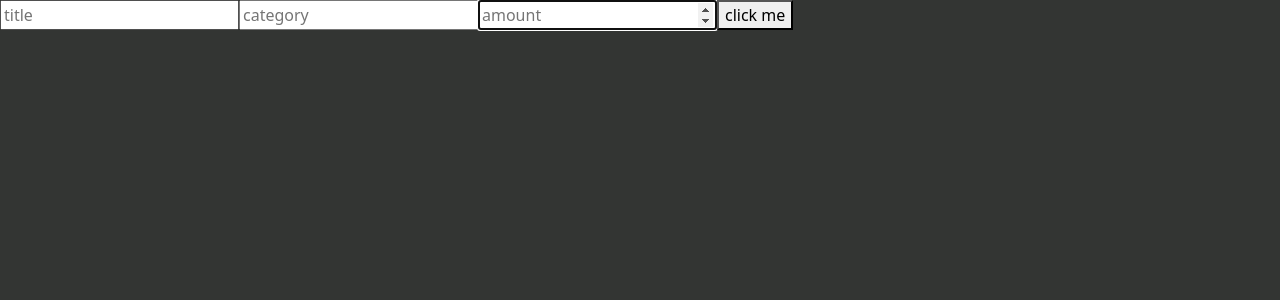
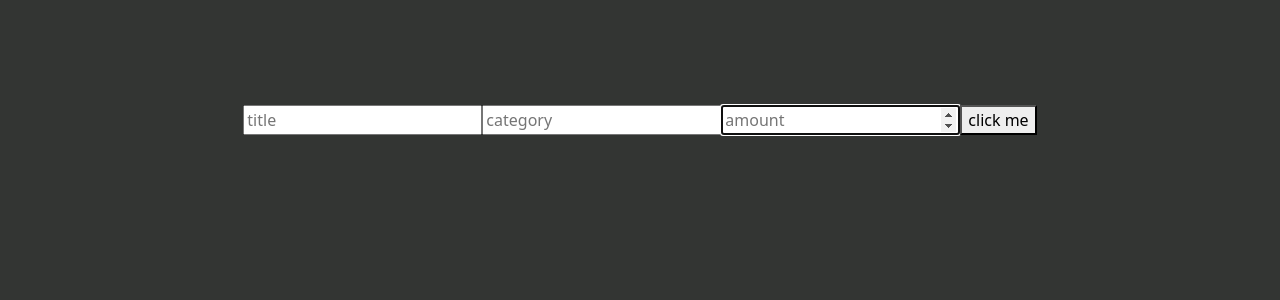
Before and after one commit to YazeedSal/timeline-1, a React (Create React App) app: page / in a window 1280 px wide. Shown: the top 300 px of the page. Built offline with nearby package versions, Linux system fonts and the light colour scheme; no server answers.

Commit message:
contentuid styling but it has a major bug

```diff
--- a/src/App.css
+++ b/src/App.css
@@ -1,10 +1,12 @@
 .expensesApp {
   width: 100vw;
   height: 100vh;
-  display: grid;
+  /* display: grid;
   grid-template-columns: 1fr;
-  row-gap: 20px;
-  align-items: center;
+  row-gap: 20px; */
+  display: flex;
+  flex-direction:column;
+   align-items: center;
   justify-items: flex-start;
   background-color: #333533;
 }
--- a/src/components/Body/Body.jsx
+++ b/src/components/Body/Body.jsx
@@ -8,9 +8,10 @@ const Body = (props) => {
 
   return (
     <div className="body">
+     <div id="bodyContainer">
 
-
-      <MyTimeLine expenses={expenses}  handleGetExpenses={handleGetExpenses}/>
+      <MyTimeLine expenses={expenses}  handleGetExpenses={handleGetExpenses} />
+      </div>
     </div>
   );
 };
--- a/src/components/Body/style.css
+++ b/src/components/Body/style.css
@@ -1,5 +1,14 @@
-.body{
-    align-self: flex-start;
-    height: 100%;
-    width: 100%;
+.body {
+  align-self: flex-start;
+  height: 70%;
+  width: 100%;
 }
+#bodyContainer {
+  height: 100%;
+  width: 100%;
+  display: flex;
+  flex-direction: row;
+  justify-content: center;
+  align-items: center;
+  max-height: 200px;
+}
--- a/src/components/Header/Header.jsx
+++ b/src/components/Header/Header.jsx
@@ -25,6 +25,7 @@ const Header = (props) => {
   };
   return (
     <div className="header">
+      <div id="headerContainer">
       <input
         autoFocus
         value={input.title}
@@ -59,7 +60,9 @@ const Header = (props) => {
           }
         }}
       />
+
       <button onClick={handleClick}>click me</button>
+      </div>
     </div>
   );
 };
--- a/src/components/Header/style.css
+++ b/src/components/Header/style.css
@@ -1,4 +1,12 @@
-.header{
-    height: 100%;
-    width:100%;
+.header {
+  height: 30%;
+  width: 100%;
 }
+#headerContainer {
+  height: 100%;
+  width: 100%;
+  display: flex;
+  flex-direction: row;
+  justify-content: center;
+  align-items: center;
+}
--- a/src/components/Timeline/MyTimeLine.jsx
+++ b/src/components/Timeline/MyTimeLine.jsx
@@ -1,5 +1,6 @@
 import React from "react";
 import MyTimelineItem from "./MyTimelineItem";
+
 
 const MyTimeLine = (props) => {
   const { expenses, handleGetExpenses } = props;
--- a/src/components/Timeline/MyTimelineItem.jsx
+++ b/src/components/Timeline/MyTimelineItem.jsx
@@ -16,7 +16,7 @@ const MyTimelineItem = (props) => {
   };
   return (
     <div>
-      <Card style={{ width: '9em' }}>
+      <Card style={{ width: '29em' }}>
 
       <Card.Body>
         <Card.Title>{expense.title}</Card.Title>
```
